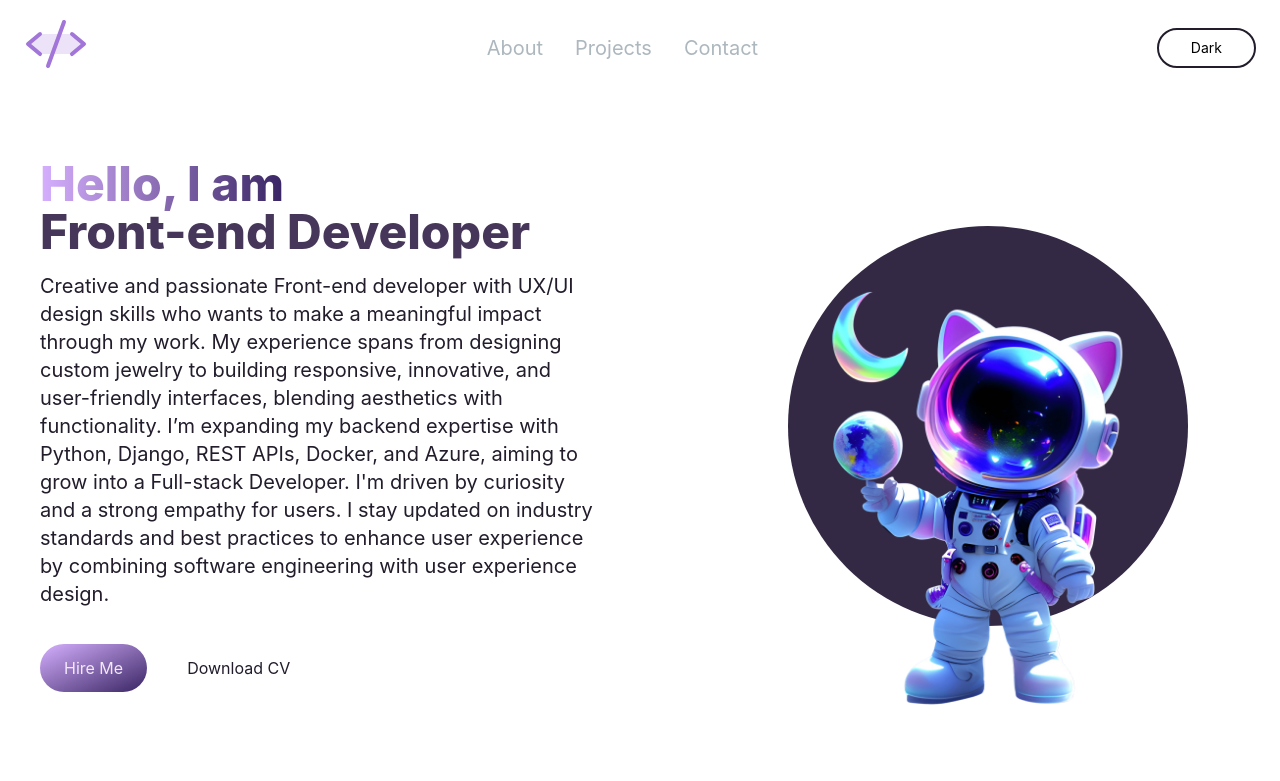
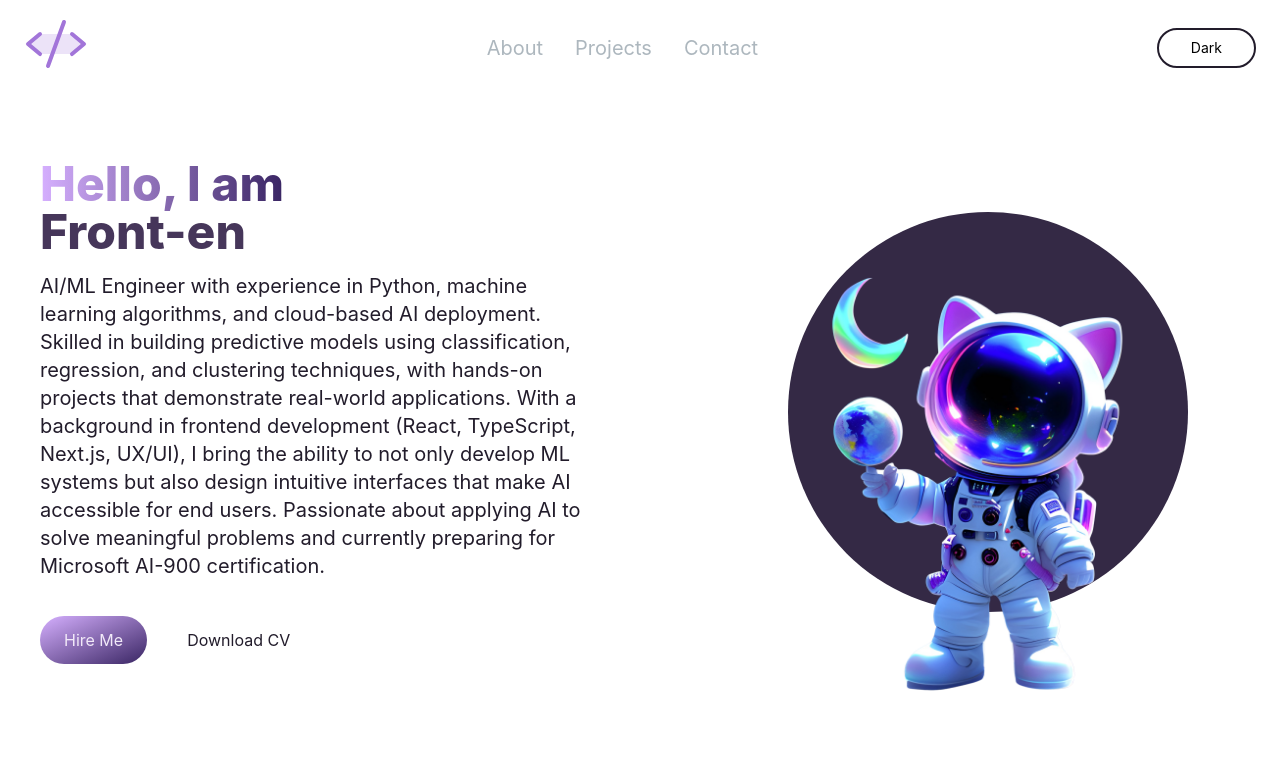
Before and after one commit to AnnaBilokon/MyPortfolioWebsite, a React (Create React App) app: page / in a window 1280 px wide. Shown: the top 781 px of the page. Built offline with nearby package versions, Linux system fonts and the light colour scheme.

Commit message:
Update Summary

```diff
--- a/src/components/HeroSection.jsx
+++ b/src/components/HeroSection.jsx
@@ -36,7 +36,7 @@ const HeroSection = () => {
               sequence={[
                 'Anna Bilokon',
                 1000,
-                'Full-stack Developer',
+                'AI/ML Engineer',
                 1000,
                 'Front-end Developer',
                 1000,
@@ -51,16 +51,16 @@ const HeroSection = () => {
             />
           </h1>
           <p className="text-primary-light md:mr-10 dark:text-primary-dark sm:text-lg mb-4 md:mb-6 lg:text-xl">
-            Creative and passionate Front-end developer with UX/UI design skills
-            who wants to make a meaningful impact through my work. My experience
-            spans from designing custom jewelry to building responsive,
-            innovative, and user-friendly interfaces, blending aesthetics with
-            functionality. I’m expanding my backend expertise with Python,
-            Django, REST APIs, Docker, and Azure, aiming to grow into a
-            Full-stack Developer. I'm driven by curiosity and a strong empathy
-            for users. I stay updated on industry standards and best practices
-            to enhance user experience by combining software engineering with
-            user experience design.
+            AI/ML Engineer with experience in Python, machine learning
+            algorithms, and cloud-based AI deployment. Skilled in building
+            predictive models using classification, regression, and clustering
+            techniques, with hands-on projects that demonstrate real-world
+            applications. With a background in frontend development (React,
+            TypeScript, Next.js, UX/UI), I bring the ability to not only develop
+            ML systems but also design intuitive interfaces that make AI
+            accessible for end users. Passionate about applying AI to solve
+            meaningful problems and currently preparing for Microsoft AI-900
+            certification.
           </p>
 
           <div>
```
